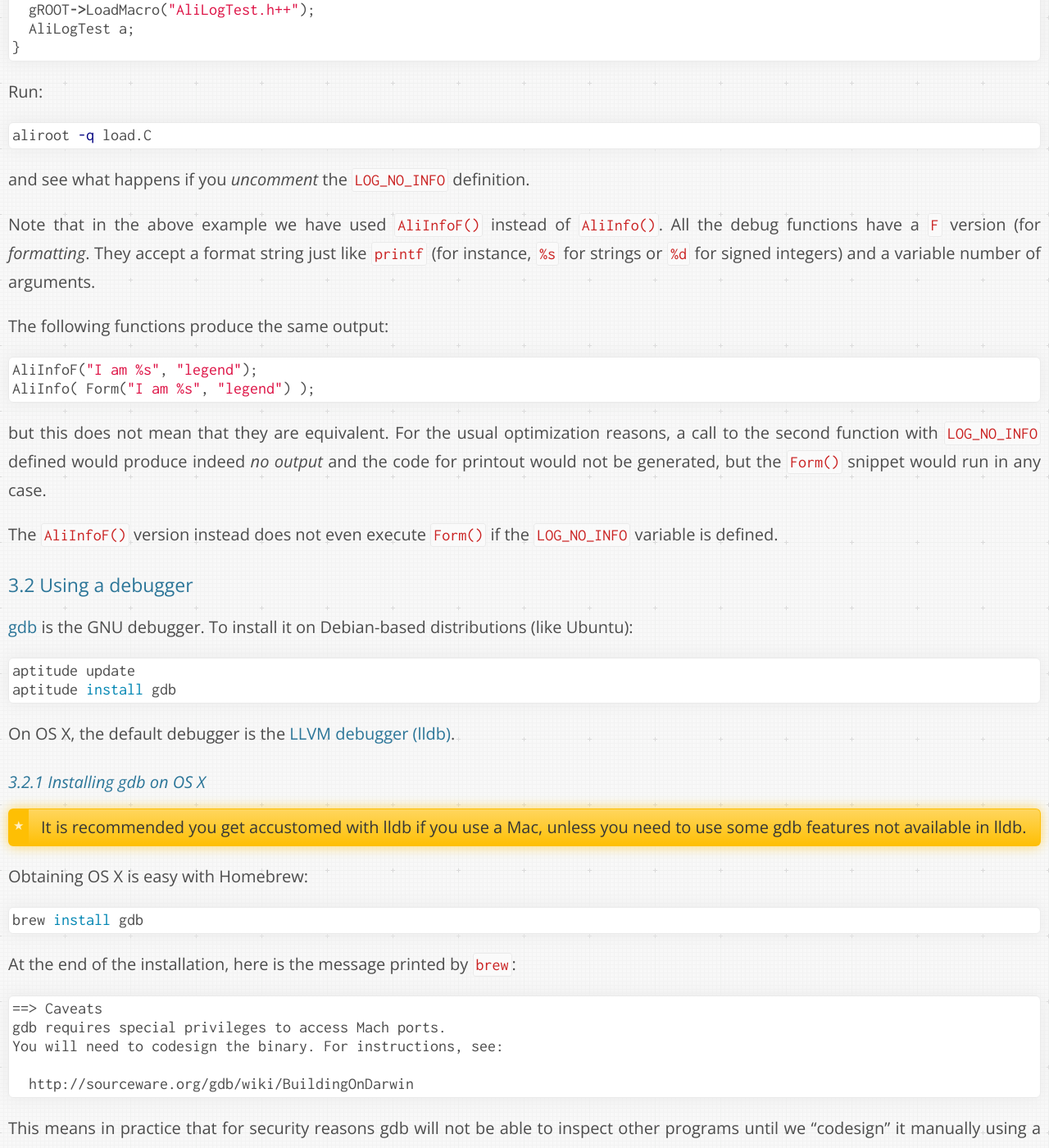
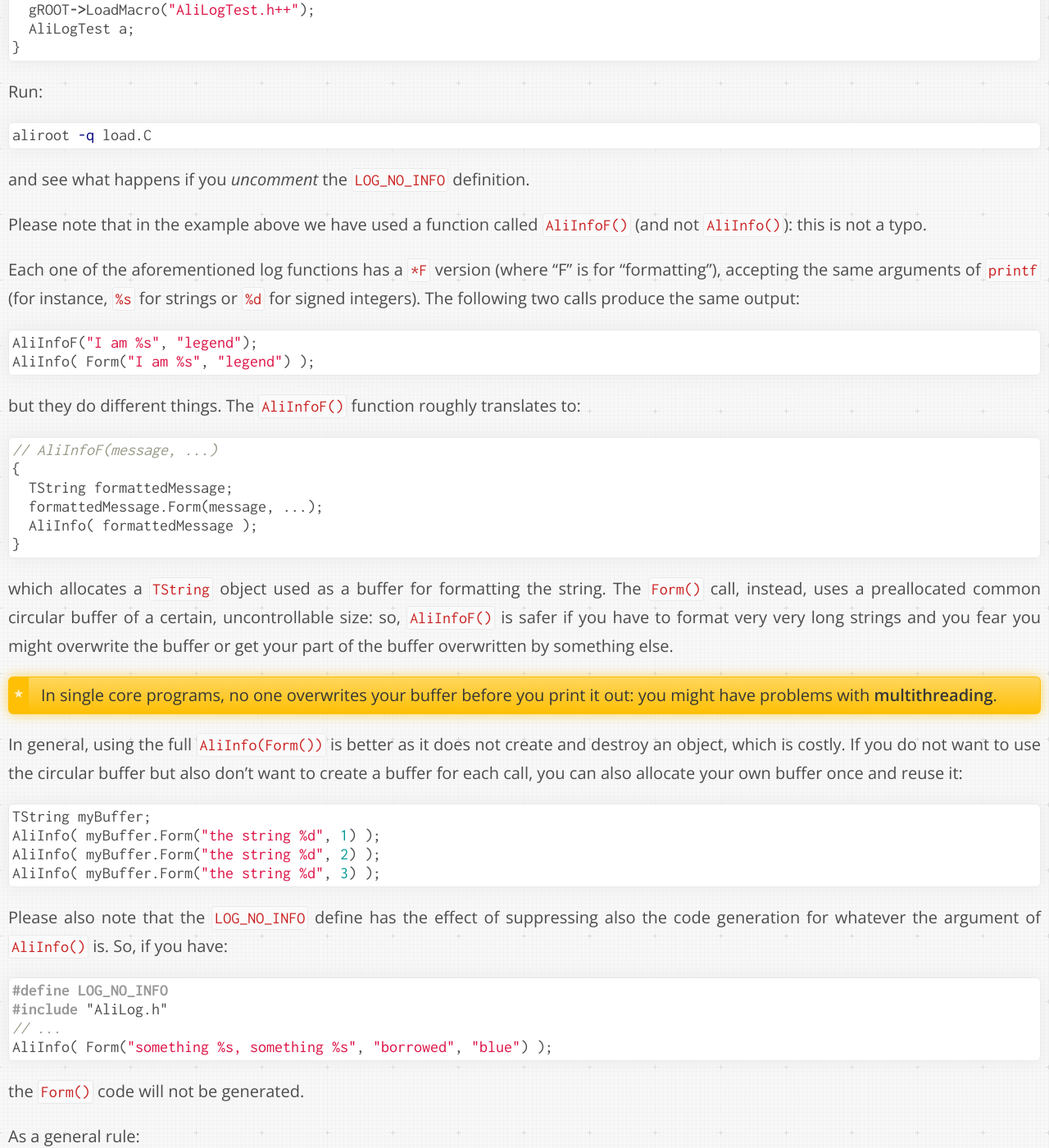
Before and after one commit to dberzano/dberzano.github.io, a Jekyll site: the page built from alice/debug/index.md, in a window 1280 px wide and 1400 px high, scrolled down 16299 px. Shown: the whole window at 82% size. Built offline with Jekyll 4.4.1, drawn with Linux system fonts in a browser that asks for light colours; Markdown is read by kramdown in place of the engine named in the settings; some of the changed text lies outside the part shown.

Commit message:
DebugTut: amended the AliDebug part
Thanks Jochen for pointing this out!

````diff
--- a/alice/debug/index.md
+++ b/alice/debug/index.md
@@ -771,27 +771,73 @@ aliroot -q load.C
 
 and see what happens if you *uncomment* the `LOG_NO_INFO` definition.
 
-Note that in the above example we have used `AliInfoF()` instead of
-`AliInfo()`. All the debug functions have a `F` version (for
-*formatting*. They accept a format string just like `printf` (for
-instance, `%s` for strings or `%d` for signed integers) and a variable
-number of arguments.
-
-The following functions produce the same output:
+Please note that in the example above we have used a function called
+`AliInfoF()` (and not `AliInfo()`): this is not a typo.
+
+Each one of the aforementioned log functions has a `*F` version (where
+"F" is for "formatting"), accepting the same arguments of `printf`
+(for instance, `%s` for strings or `%d` for signed integers).
+The following two calls produce the same output:
 
 ```c++
 AliInfoF("I am %s", "legend");
 AliInfo( Form("I am %s", "legend") );
 ```
 
-but this does not mean that they are equivalent. For the usual
-optimization reasons, a call to the second function with `LOG_NO_INFO`
-defined would produce indeed *no output* and the code for printout
-would not be generated, but the `Form()` snippet would run in any
-case.
-
-The `AliInfoF()` version instead does not even execute `Form()` if
-the `LOG_NO_INFO` variable is defined.
+but they do different things. The `AliInfoF()` function roughly
+translates to:
+
+```c++
+// AliInfoF(message, ...)
+{
+  TString formattedMessage;
+  formattedMessage.Form(message, ...);
+  AliInfo( formattedMessage );
+}
+```
+
+which allocates a `TString` object used as a buffer for formatting the
+string. The `Form()` call, instead, uses a preallocated common
+circular buffer of a certain, uncontrollable size: so, `AliInfoF()` is
+**safer** if you have to format very very long strings and you fear
+you might overwrite the buffer or get your part of the buffer
+overwritten by something else.
+
+> In single core programs, no one overwrites your buffer before you
+> print it out: you might have problems with **multithreading**.
+
+In general, **using the full `AliInfo(Form())` is better** as it does
+not create and destroy an object, which is costly. If you do not want
+to use the circular buffer but also don't want to create a buffer for
+each call, you can also allocate your own buffer once and reuse it:
+
+```c++
+TString myBuffer;
+AliInfo( myBuffer.Form("the string %d", 1) );
+AliInfo( myBuffer.Form("the string %d", 2) );
+AliInfo( myBuffer.Form("the string %d", 3) );
+```
+
+Please also note that the `LOG_NO_INFO` define has the effect of
+suppressing also the code generation for whatever the argument of
+`AliInfo()` is. So, if you have:
+
+```c++
+#define LOG_NO_INFO
+#include "AliLog.h"
+// ...
+AliInfo( Form("something %s, something %s", "borrowed", "blue") );
+```
+
+the `Form()` code will not be generated.
+
+As a general rule:
+
+* use `AliInfo( Form() )`
+* revert to a shared buffer, or `AliInfoF()` if you get garbled output
+
+> Choose `AliInfo()` or `AliInfoF()` according to your needs, but be
+> aware of what they do under the hood!
 
 
 ### Using a debugger
````
